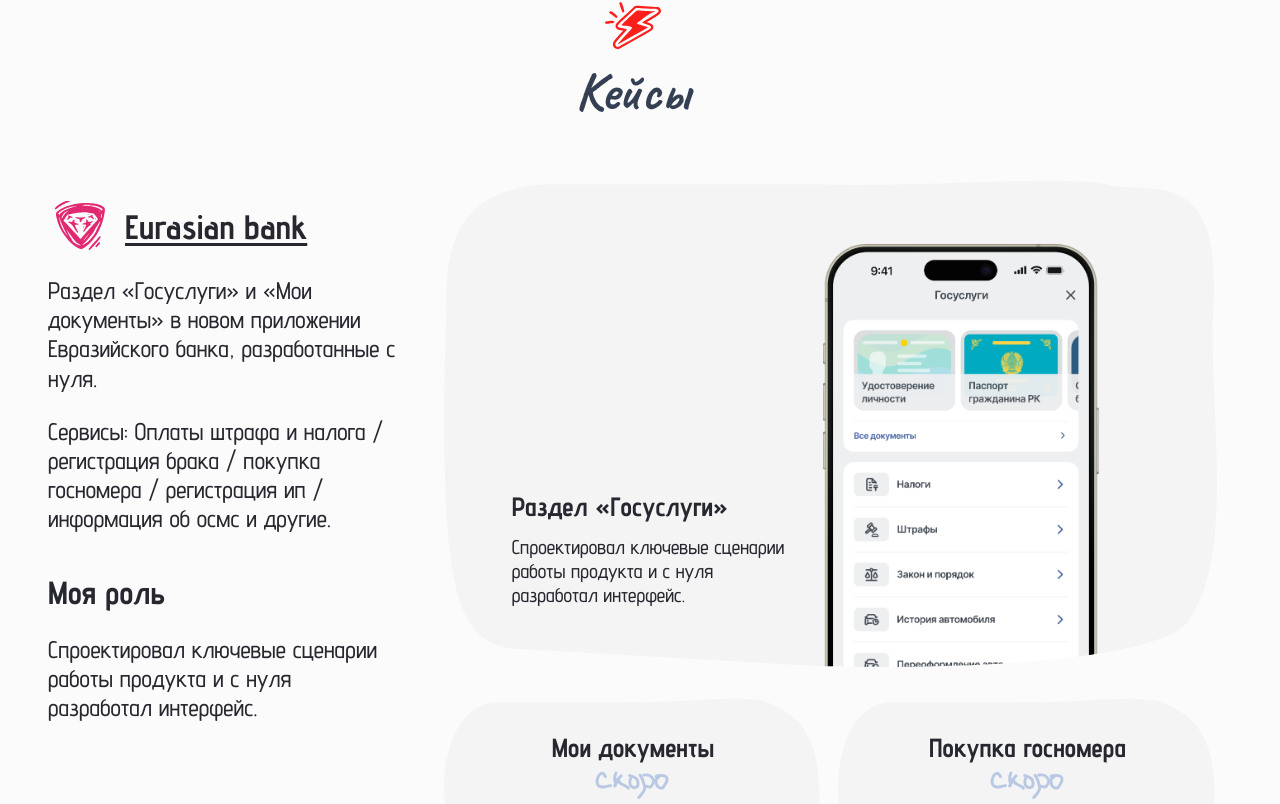
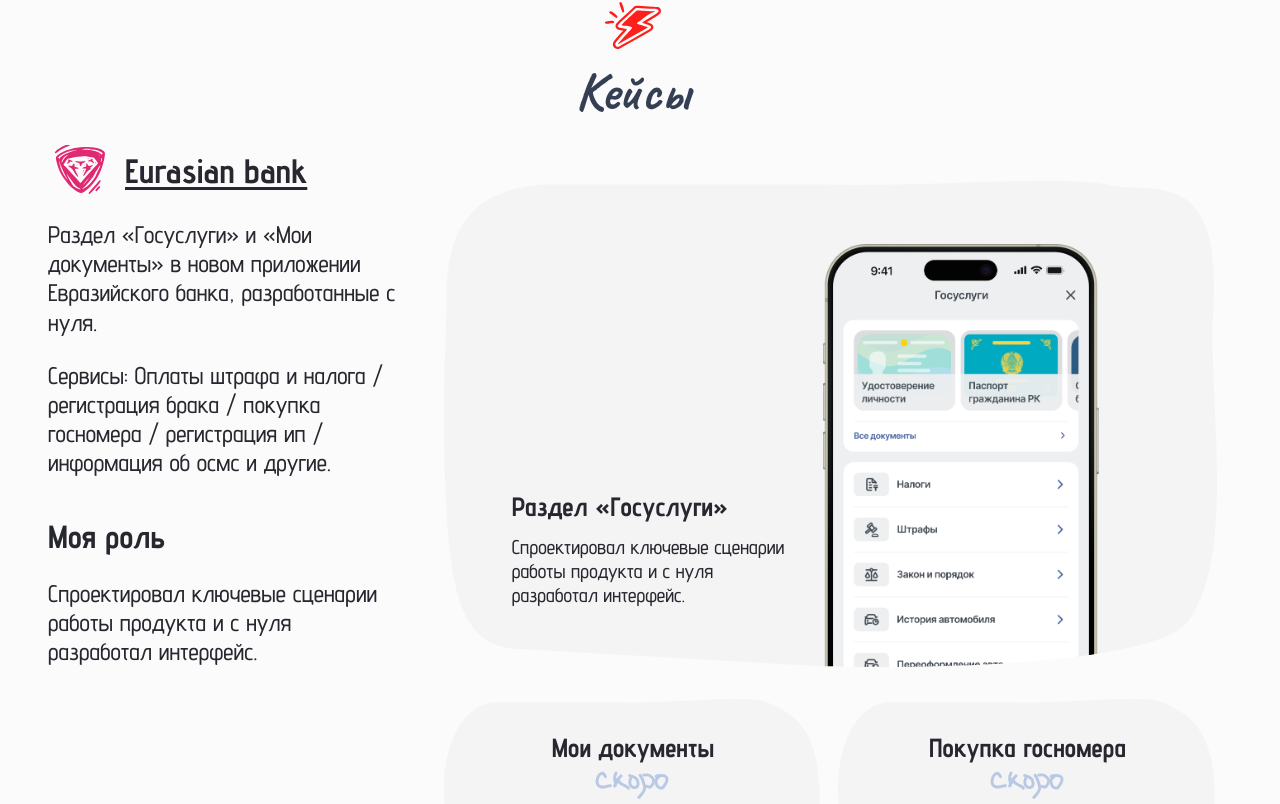
Before and after one commit to Radion13/adamets-portfolio, a Nuxt app: page / in a window 1280 px wide. Shown: the part 1244-2048 px from the top of the page. Built offline with nearby package versions, Linux system fonts and the light colour scheme; a web font is replaced by a local one.

Commit message:
Update Site source

```diff
--- a/app/components/CompanyCaseStudy.vue
+++ b/app/components/CompanyCaseStudy.vue
@@ -27,7 +27,7 @@ defineProps<{ company: PortfolioCompany }>()
 .company-case-study { display: grid; grid-template-columns: minmax(0, 461fr) minmax(0, 939fr); gap: 16px; margin-block-start: 7px; color: var(--text-body); font-family: var(--font-body); }
 .company-case-study + .company-case-study { margin-block-start: 104px; }
 /* The article is the sticky boundary, so each company's description exits with its own cards. */
-.case-description { position: sticky; top: 112px; align-self: start; padding: 56px 32px 0 0; }
+.case-description { position: sticky; top: 112px; align-self: start; padding: 0 32px 0 0; }
 .company-cards { min-width: 0; }
 .bank-link { display: flex; align-items: center; gap: 12px; width: fit-content; }
 .bank-link img { flex-shrink: 0; }
```
